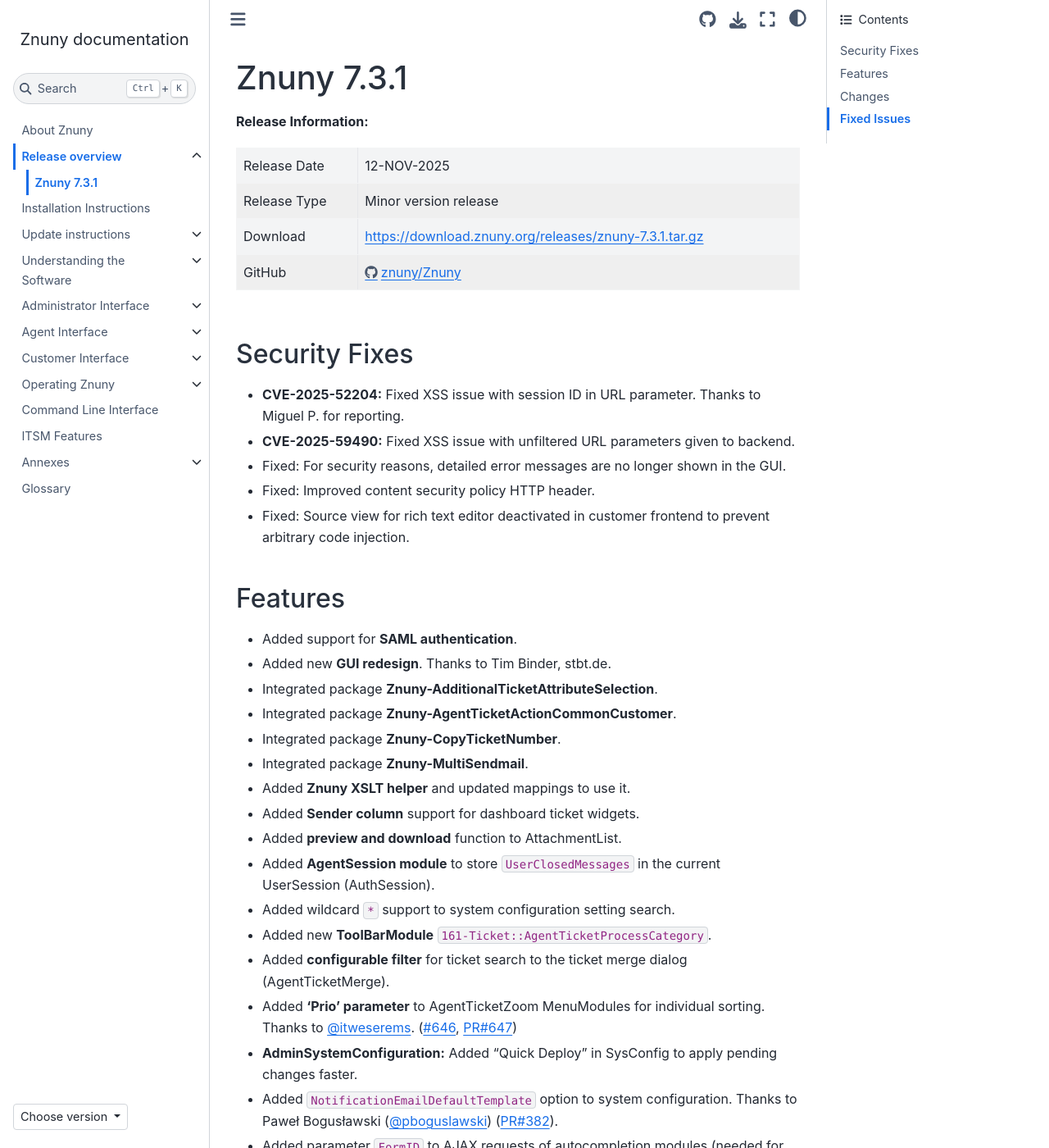
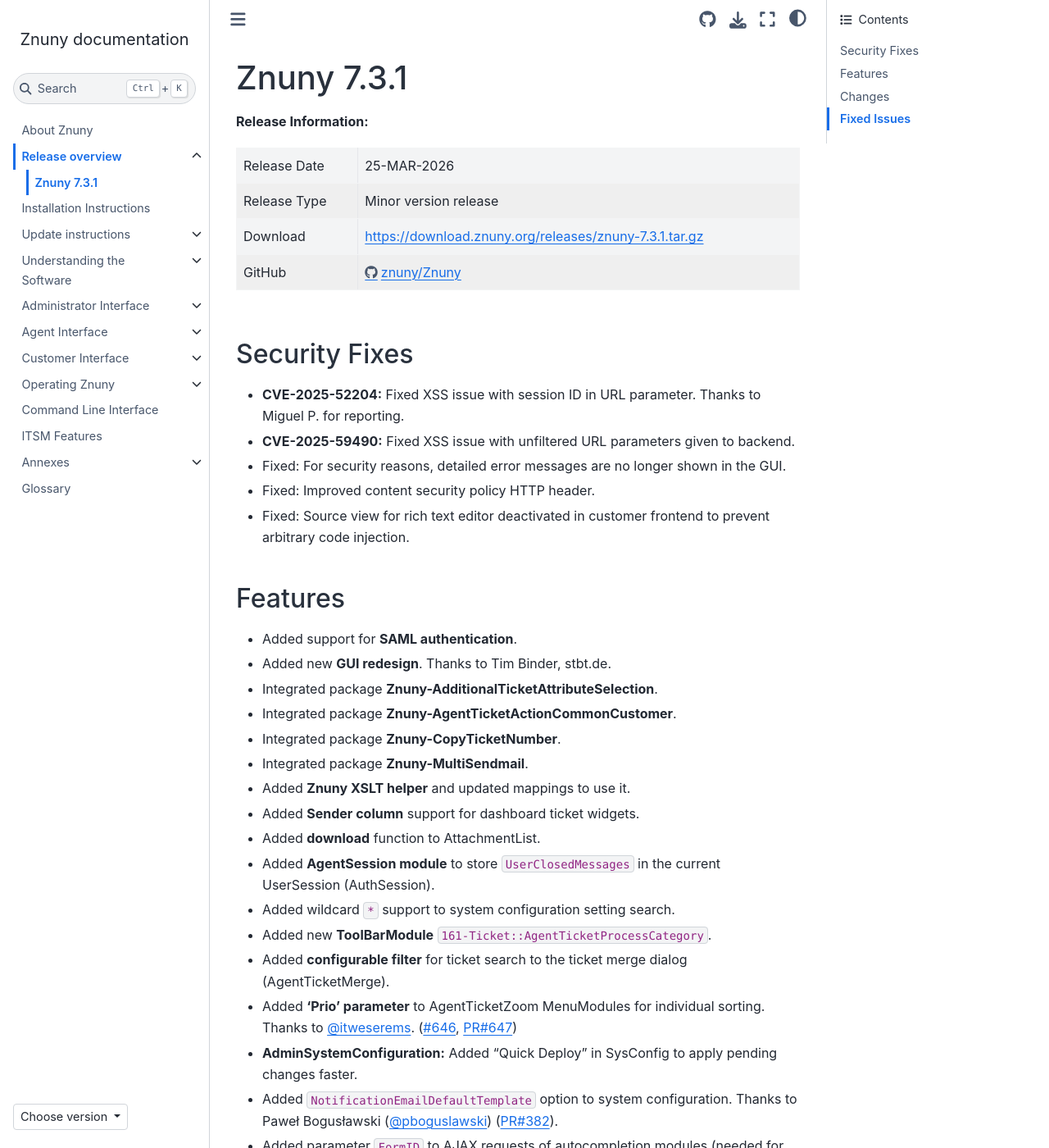
Before and after one commit to znuny/manual, a Sphinx documentation site: the page built from source/releases/7_3_1/index.rst, in a window 1280 px wide and 1400 px high. Shown: the whole window at 82% size. Built offline with Sphinx 7.4.7 and the Sphinx Book theme 1.1.4, drawn with Linux system fonts in a browser that asks for light colours.

Commit message:
Added release notes

```diff
--- a/source/releases/7_3_1/index.rst
+++ b/source/releases/7_3_1/index.rst
@@ -4,7 +4,7 @@
 **Release Information:**
 
 +---------------------+--------------------------------------------------------------+
-| Release Date        | 12-NOV-2025                                                  |
+| Release Date        | 25-MAR-2026                                                  |
 +---------------------+--------------------------------------------------------------+
 | Release Type        | Minor version release                                        |
 +---------------------+--------------------------------------------------------------+
@@ -31,7 +31,7 @@
 - Integrated package **Znuny-MultiSendmail**.
 - Added **Znuny XSLT helper** and updated mappings to use it.
 - Added **Sender column** support for dashboard ticket widgets.
-- Added **preview and download** function to AttachmentList.
+- Added **download** function to AttachmentList.
 - Added **AgentSession module** to store ``UserClosedMessages`` in the current UserSession (AuthSession).
 - Added wildcard ``*`` support to system configuration setting search.
 - Added new **ToolBarModule** ``161-Ticket::AgentTicketProcessCategory``.
```
